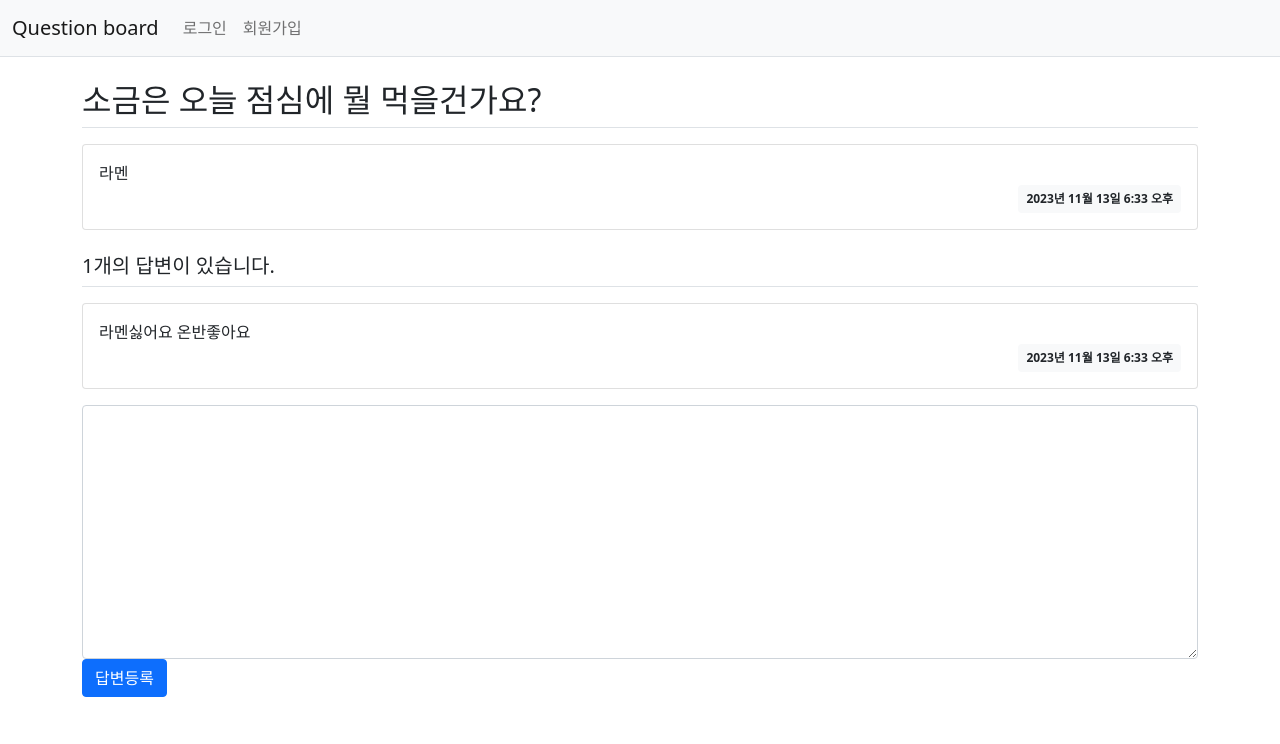
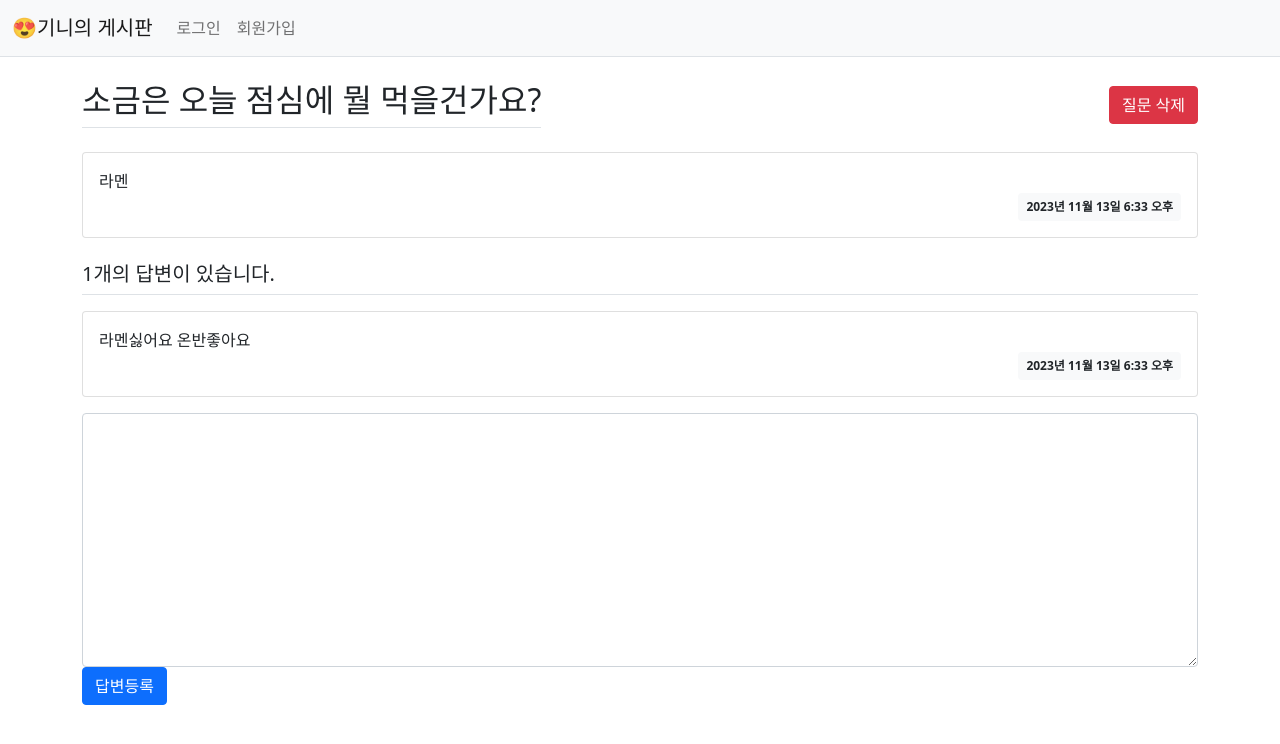
Before and after one commit to kieun91/miniproject, a Django app: page /pybo/1/ in a window 1280 px wide. Shown: the top 744 px of the page. Run offline with Django 4.2, Linux system fonts and the light colour scheme; data comes from the database, SQL or seed files in the repository; both versions use the stored data as it was after the commit; some libraries are stand-ins or nearby versions.

Commit message:
게시글 삭제하기 기능 추가

```diff
--- a/pybo/urls.py
+++ b/pybo/urls.py
@@ -9,4 +9,5 @@ urlpatterns = [
     path('answer/create/<int:question_id>/', views.answer_create, name='answer_create'),
     path('question/create/', views.question_create, name='question_create'),
     path('export/', views.export_to_excel, name='export_to_excel'),
+    path('<int:question_id>/delete/', views.question_delete, name='question_delete'),
 ]
--- a/pybo/views.py
+++ b/pybo/views.py
@@ -2,9 +2,10 @@ from django.shortcuts import render, get_object_or_404, redirect
 from django.utils import timezone
 from .models import Question
 import openpyxl
-from django.http import HttpResponse, HttpResponseNotAllowed
+from django.http import HttpResponse, HttpResponseNotAllowed, HttpResponseRedirect
 from .forms import QuestionForm, AnswerForm
 from django.core.paginator import Paginator
+from django.urls import reverse
 
 def export_to_excel(request):
     questions = Question.objects.all()
@@ -66,3 +67,15 @@ def question_create(request):
         form = QuestionForm()
     context = {'form': form}
     return render(request, 'pybo/question_form.html', context)
+
+def question_delete(request, question_id):
+    question = get_object_or_404(Question, pk=question_id)
+
+    answers = question.answer_set.all()
+
+    for answer in answers:
+        answer.delete()
+
+
+    question.delete()
+    return HttpResponseRedirect(reverse('pybo:index'))
--- a/templates/navbar.html
+++ b/templates/navbar.html
@@ -1,7 +1,7 @@
 <!-- 네비게이션바 -->
 <nav class="navbar navbar-expand-lg navbar-light bg-light border-bottom">
     <div class="container-fluid">
-        <a class="navbar-brand" href="{% url 'pybo:index' %}">Question board</a>
+        <a class="navbar-brand" href="{% url 'pybo:index' %}">😍기니의 게시판</a>
         <button class="navbar-toggler" type="button"
                 data-bs-toggle="collapse"
                 data-bs-target="#navbarSupportedContent"
--- a/templates/pybo/question_detail.html
+++ b/templates/pybo/question_detail.html
@@ -1,8 +1,16 @@
 {% extends 'base.html' %}
 {% block content %}
 <div class="container my-3">
-    <!-- 질문 -->
-    <h2 class="border-bottom py-2">{{ question.subject }}</h2>
+    <div class="d-flex justify-content-between align-items-center">
+        <!-- 질문 -->
+        <h2 class="border-bottom py-2">{{ question.subject }}</h2>
+        <!-- 질문 삭제 -->
+        <form action="{% url 'pybo:question_delete' question.id %}" method="post">
+            {% csrf_token %}
+            <input type="hidden" name="question_id" value="{{ question.id }}">
+            <input type="submit" value="질문 삭제" class="btn btn-danger">
+        </form>
+    </div>
     <div class="card my-3">
         <div class="card-body">
             <div class="card-text" style="white-space: pre-line;">{{ question.content }}</div>
@@ -28,7 +36,7 @@
     </div>
     {% endfor %}
     <!-- 답변 등록 -->
-    <form action="{% url 'pybo:answer_create' question.id %}" method="post" class="my-3" style="margin-top: 10px;"> <!-- 여기에 스타일을 직접 추가 -->
+    <form action="{% url 'pybo:answer_create' question.id %}" method="post" class="my-3" style="margin-bottom: 20px;">
         {% csrf_token %}
         <!-- 오류표시 Start -->
         {% if form.errors %}
--- a/templates/pybo/question_list.html
+++ b/templates/pybo/question_list.html
@@ -3,7 +3,7 @@
 <div class="container my-3">
     <div class="d-flex justify-content-between mb-3">
         <a href="{% url 'pybo:question_create' %}" class="btn btn-success mb-3">질문 등록하기</a>
-        <a href="{% url 'pybo:export_to_excel' %}" class="btn btn-primary mb-3">게시글 엑셀로 내보내기</a>
+        <a href="{% url 'pybo:export_to_excel' %}" class="btn btn-primary mb-3">엑셀 export</a>
         </div>
         <table class="table">
         <thead>
```
Also changed, not shown: db.sqlite3.
